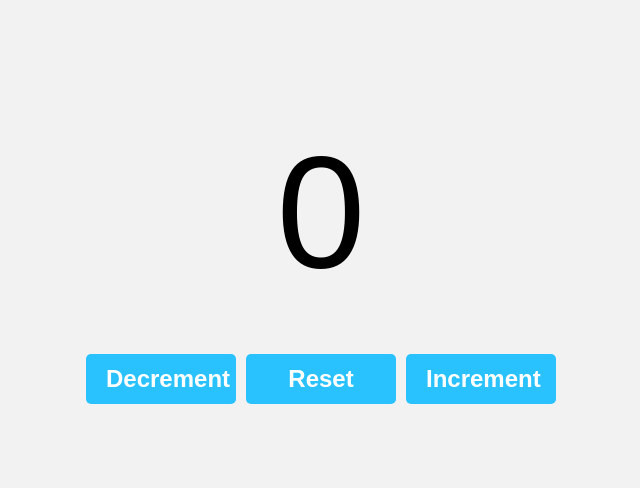
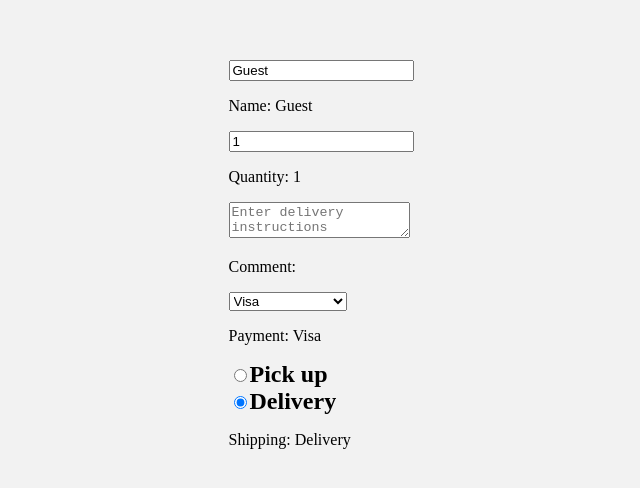
Before and after one commit to EsteAdonis/my-react-app-improved, a React (Vite) app: page / in a window 1280 px wide. Shown: the part 138-626 px from the top of the page, without its empty margins (319-959 px from the left). Built offline with nearby package versions, Linux system fonts and the light colour scheme.

Commit message:
onChange Event

```diff
--- a/src/App.jsx
+++ b/src/App.jsx
@@ -10,15 +10,15 @@
 // import List from './List/List';
 // import Button from './ClickEvents-Button/Button';
 // import ProfilePicture from './ProfilePicture/ProfilePicture'
+// import Counter from './Counter/Counter';
+import MyComponent from './MyComponent/MyComponent';
 
-import Counter from './Counter/Counter';
 
 function App() {
 
   return (
     <>
-      <Counter />
-
+        <MyComponent />
     </>
   )
 }
--- a/src/MyComponent/MyComponent.jsx
+++ b/src/MyComponent/MyComponent.jsx
@@ -2,8 +2,7 @@
 //            ex. <input>, <textarea>, <select>, <radio>
 //            Trigger a function every time the value of the input changes
 
-
-import React, { useState } from 'react';
+import { useState } from 'react';
 
 function MyComponent() {
   const [name, setName] = useState("Guest");
@@ -49,6 +48,8 @@ function MyComponent() {
         <option value="Visa">Visa</option>
         <option value="MasterCard">MasterCard</option>
         <option value="GirtCard">GirtCard</option>
+        <option value="Paypal">Pay pal</option>
+        <option value="MercadoPago">Mercado pago</option>
       </select>
       <p>Payment: {payment}</p>
 
```
